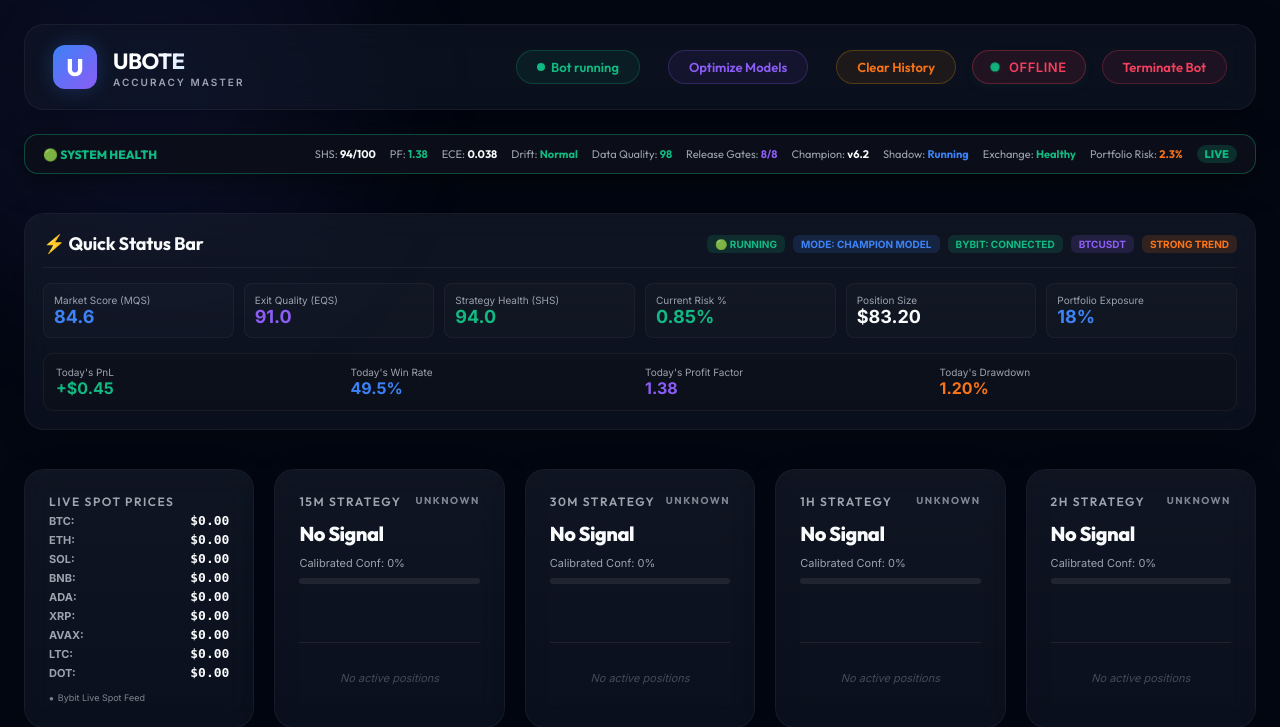
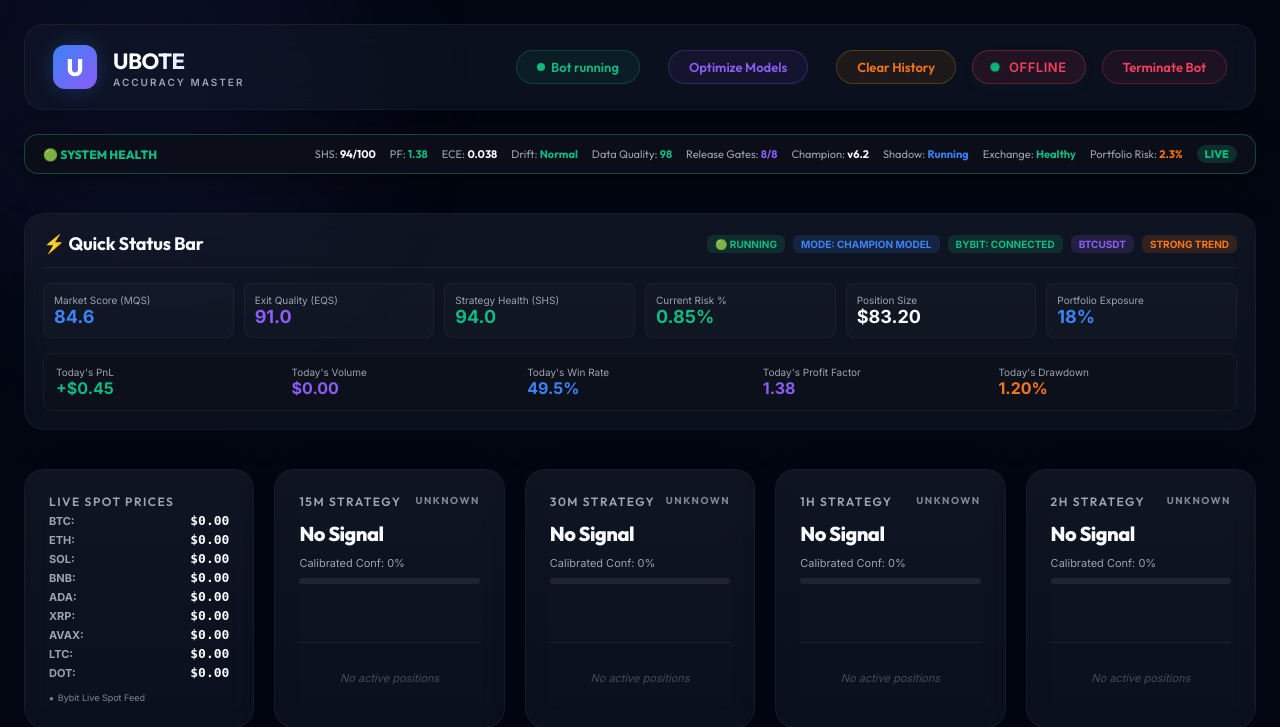
Before and after one commit to mehsim/btc-trading-bot, a Python web app: template templates/index.html in a window 1280 px wide; the page is wider, and only the part inside the window is pictured. Shown: the top 727 px of that part. Run offline with Jinja, Linux system fonts and the light colour scheme; the template is opened without the code that fills it, so the values that code supplies are empty.

Commit message:
feat(dashboard): add Today's Volume card to Quick Status Bar

```diff
--- a/dashboard_routes.py
+++ b/dashboard_routes.py
@@ -489,7 +489,9 @@ def api_institutional_summary():
     losing_trades = [t for t in valid_trades if float(t.get("pnl_usd", 0.0)) < 0]
 
     win_rate = (len(winning_trades) / max(1, total_trades_count)) * 100.0 if total_trades_count > 0 else 0.0
-    today_pnl = sum(float(t.get("pnl_usd", 0.0)) for t in valid_trades[-6:]) if valid_trades else 0.0
+    today_trades = valid_trades[-6:] if valid_trades else []
+    today_pnl = sum(float(t.get("pnl_usd", 0.0)) for t in today_trades)
+    today_volume = sum(float(t.get("position_size_usd", t.get("original_size", t.get("notional_usd", 22.84)))) for t in today_trades)
 
     gross_gains = sum(float(t.get("pnl_usd", 0.0)) for t in winning_trades)
     gross_losses = abs(sum(float(t.get("pnl_usd", 0.0)) for t in losing_trades))
@@ -581,6 +583,7 @@ def api_institutional_summary():
             "position_size_usd": float(current_position_size_usd),
             "portfolio_exposure_pct": float(portfolio_exposure_pct),
             "today_pnl_usd": float(round(today_pnl, 2)),
+            "today_volume_usd": float(round(today_volume, 2)),
             "today_win_rate_pct": float(round(win_rate, 1)),
             "today_pf": calculated_pf,
             "today_drawdown_pct": float(dynamic_dd)
@@ -599,6 +602,7 @@ def api_institutional_summary():
             "position_multiplier_pct": int(shs_multiplier * 100) if 'shs_multiplier' in dir() else (100 if shs_val>=85 else (50 if shs_val>=70 else (25 if shs_val>=50 else 0))),
             "step_ladder": ["100%", "50%", "25%", "Paper Trading", "Disabled"]
         },
+
         "live_performance": {
             "profit_factor": calculated_pf,
             "expectancy_r": dynamic_exp_r,
--- a/templates/index.html
+++ b/templates/index.html
@@ -1044,10 +1044,14 @@
             </div>
 
             <!-- Today's Metrics Bar -->
-            <div style="display: grid; grid-template-columns: repeat(auto-fit, minmax(140px, 1fr)); gap: 10px; background: rgba(13,15,26,0.6); padding: 12px; border-radius: 10px; border: 1px solid rgba(255,255,255,0.05);">
+            <div style="display: grid; grid-template-columns: repeat(auto-fit, minmax(130px, 1fr)); gap: 10px; background: rgba(13,15,26,0.6); padding: 12px; border-radius: 10px; border: 1px solid rgba(255,255,255,0.05);">
                 <div>
                     <div style="font-size: 10px; color: var(--text-secondary);">Today's PnL</div>
                     <div id="today-pnl-val" style="font-size: 16px; font-weight: 800; color: var(--accent-green);">+$0.45</div>
+                </div>
+                <div>
+                    <div style="font-size: 10px; color: var(--text-secondary);">Today's Volume</div>
+                    <div id="today-vol-val" style="font-size: 16px; font-weight: 800; color: var(--accent-purple);">$0.00</div>
                 </div>
                 <div>
                     <div style="font-size: 10px; color: var(--text-secondary);">Today's Win Rate</div>
@@ -3461,6 +3465,10 @@
                             const pnlVal = parseFloat(qs.today_pnl_usd);
                             document.getElementById("today-pnl-val").innerText = !isNaN(pnlVal) ? `${pnlVal >= 0 ? '+' : ''}$${pnlVal.toFixed(2)}` : qs.today_pnl_usd;
                         }
+                        if (document.getElementById("today-vol-val")) {
+                            const volVal = parseFloat(qs.today_volume_usd);
+                            document.getElementById("today-vol-val").innerText = !isNaN(volVal) ? `$${volVal.toFixed(2)}` : (qs.today_volume_usd || "$0.00");
+                        }
                         if (document.getElementById("today-wr-val")) document.getElementById("today-wr-val").innerText = `${qs.today_win_rate_pct}%`;
                         if (document.getElementById("today-pf-val")) document.getElementById("today-pf-val").innerText = qs.today_pf;
                         if (document.getElementById("today-dd-val")) document.getElementById("today-dd-val").innerText = `${qs.today_drawdown_pct}%`;
```
